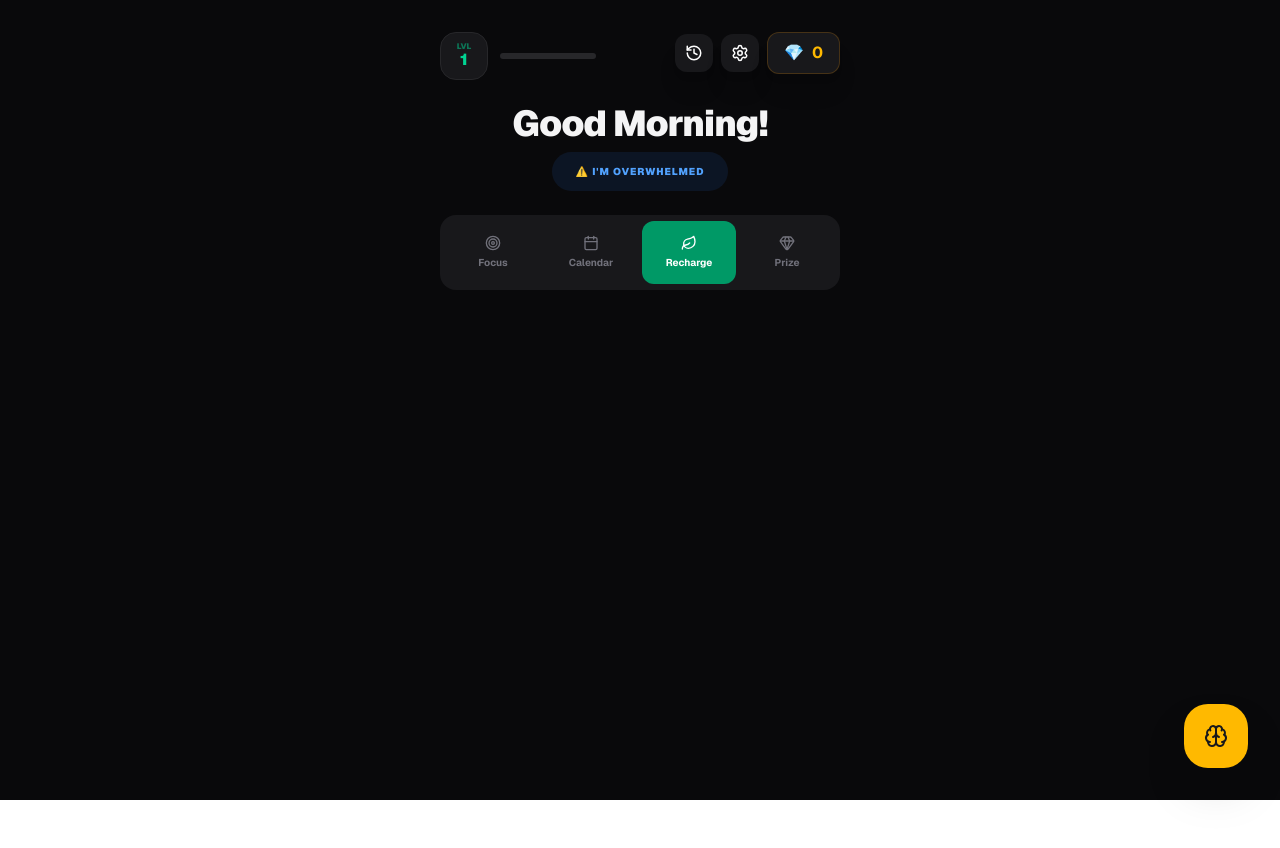
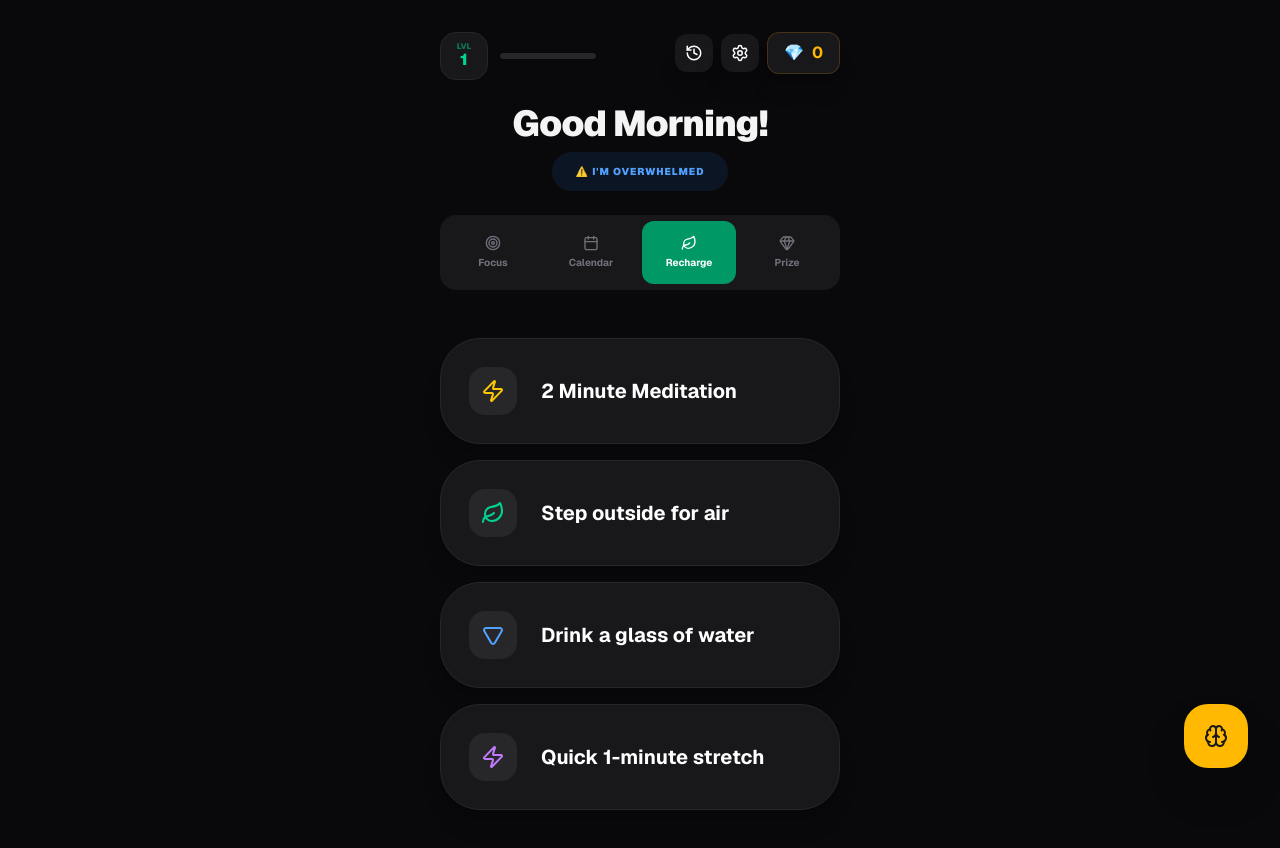
Before and after one commit to jksalmon-uni/adhd-nexus, a Next.js app: page / in a window 1280 px wide. Both pictures are taken after a click on the button "Recharge". Shown: the top 848 px of the page. Before the commit the page ends 800 px from the top, so only its background shows below. Built offline with nearby package versions, Linux system fonts and the light colour scheme.

Commit message:
fix: added recharge tab back from previous commit ebabb47

```diff
--- /dev/null
+++ b/app/components/RechargeTab.tsx
@@ -0,0 +1,47 @@
+"use client";
+import confetti from "canvas-confetti";
+import { motion } from "framer-motion";
+import { Zap, Leaf, Play } from "lucide-react";
+
+const RECHARGE_ITEMS = [
+  {
+    title: "2 Minute Meditation",
+    icon: <Zap className="text-yellow-400" />
+  },
+  { title: "Step outside for air",
+    icon: <Leaf className="text-emerald-400" />
+  },
+  { title: "Drink a glass of water",
+    icon: <Play className="text-blue-400 rotate-90" />
+  },
+  { title: "Quick 1-minute stretch",
+    icon: <Zap className="text-purple-400" />
+  },
+];
+
+type Properties = {
+  isDark: boolean;
+};
+
+export default function RechargeTab({ isDark }: Properties) {
+  const card        = isDark ? "bg-zinc-900 border-zinc-800 shadow-xl" : "bg-white border-slate-200 shadow-sm";
+  const iconBg      = isDark ? "bg-zinc-800" : "bg-slate-100";
+  const labelColor  = isDark ? "text-white" : "text-slate-800";
+
+  return (
+    <motion.div key="recharge-tab" initial={{ opacity: 0, y: 10 }} animate={{ opacity: 1, y: 0 }} exit={{ opacity: 0 }} className="space-y-4 pt-4">
+      {RECHARGE_ITEMS.map((item, i) => (
+        <motion.button
+          key={`recharge-${i}`}
+          whileHover={{ scale: 1.02 }}
+          whileTap={{ scale: 0.98 }}
+          onClick={() => confetti({ colors: ['#60a5fa'] })}
+          className={`w-full flex items-center gap-6 p-7 rounded-[40px] transition-all border ${card}`}
+        >
+          <span className={`text-3xl p-3 ${iconBg} rounded-2xl`}>{item.icon}</span>
+          <span className={`font-bold text-xl ${labelColor}`}>{item.title}</span>
+        </motion.button>
+      ))}
+    </motion.div>
+  );
+}
--- a/app/page.tsx
+++ b/app/page.tsx
@@ -13,6 +13,7 @@ import {
 import CalendarTab from "./components/CalendarTab";
 import SettingsModal from "./components/SettingsModal";
 import WinLogModal from "./components/WinLogModal";
+import RechargeTab from "./components/RechargeTab";
 
 import type { Task, SubTask, Priority } from "./types";
 
@@ -317,6 +318,10 @@ export default function Home() {
           {activeTab === "calendar" && !overwhelmMode && (
             <CalendarTab tasks={tasks} isDark={isDark} />
           )}
+
+          {activeTab === "recharge" && (
+            <RechargeTab isDark={isDark} />
+          )}
         </AnimatePresence>
       </div>
 
```
